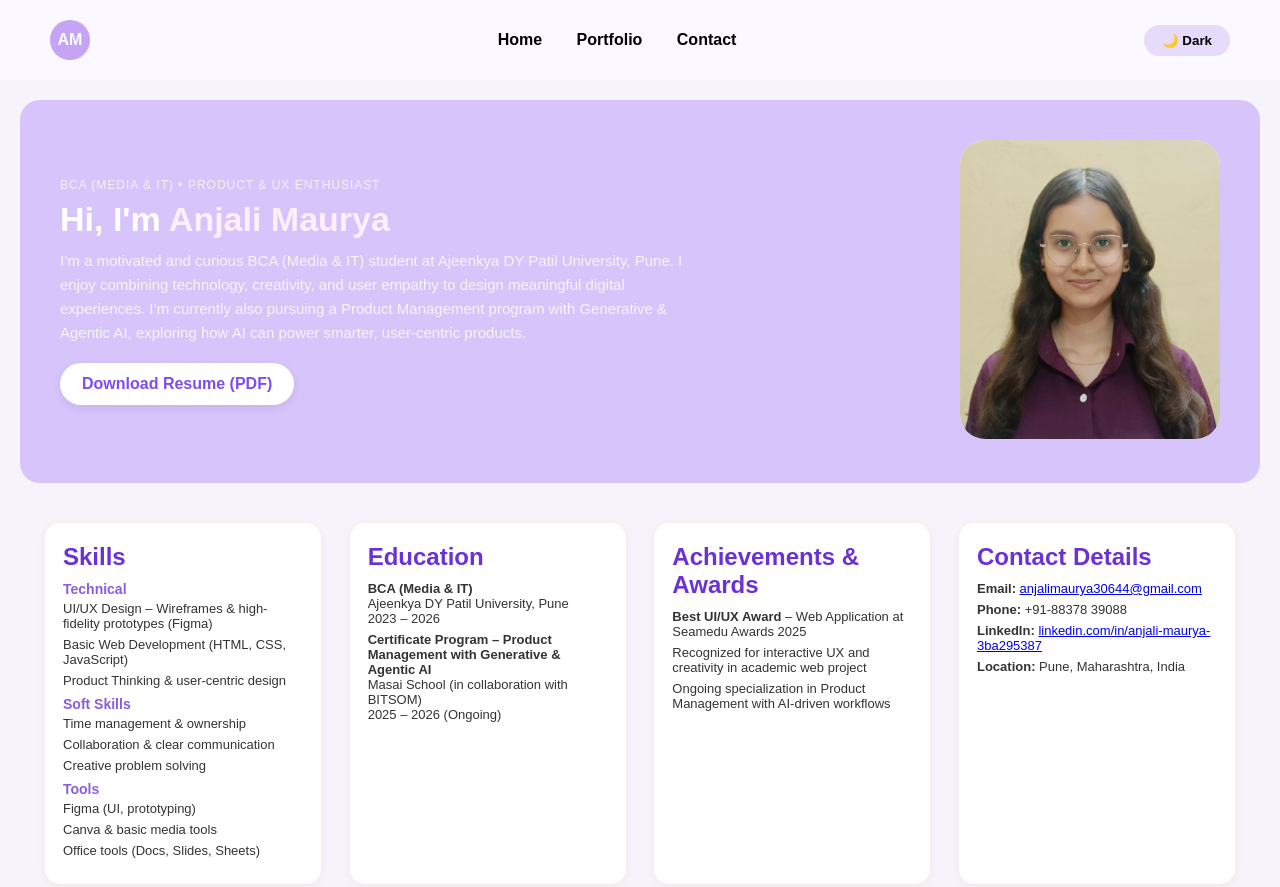
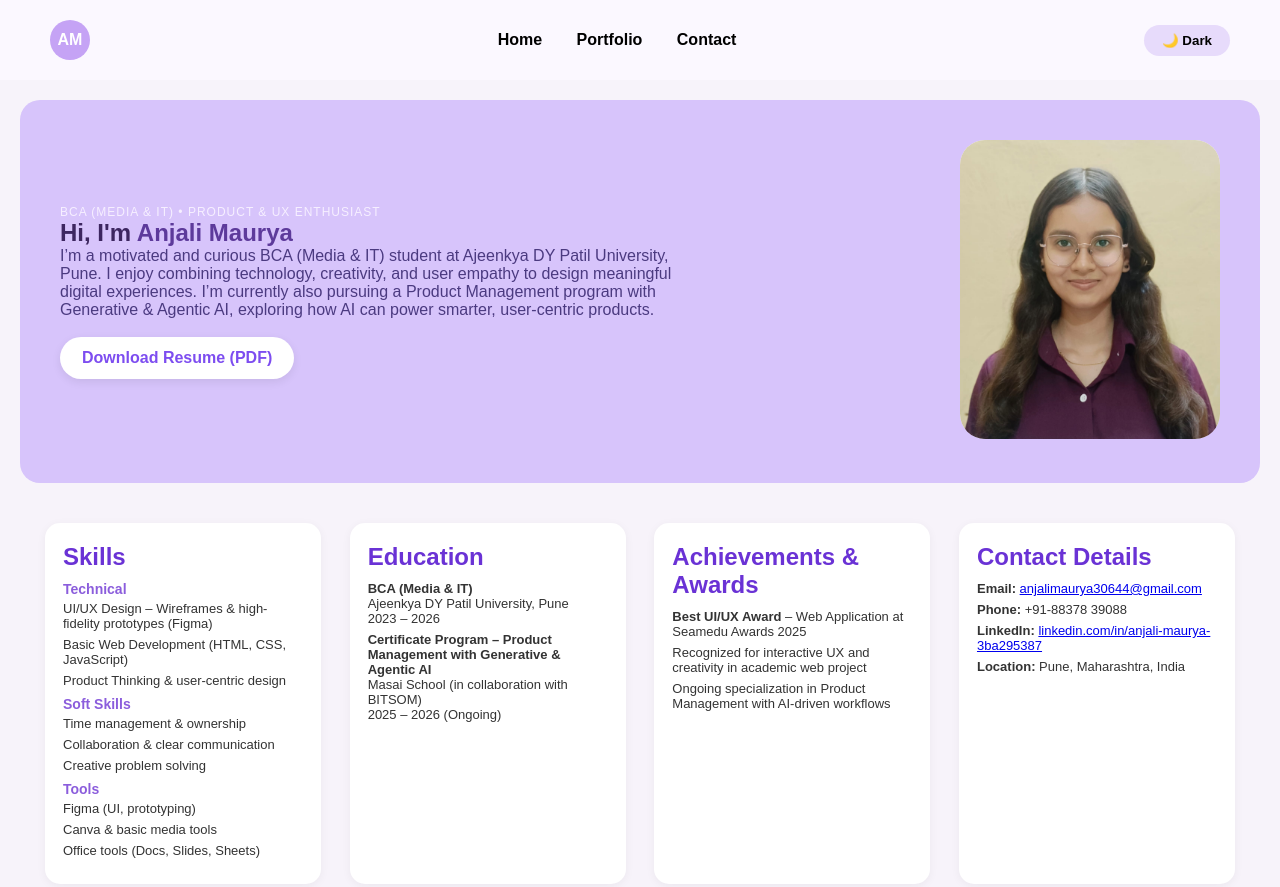
Before and after one commit to AnjaliMaurya30/portfolio, a plain HTML site: page index.html in a window 1280 px wide. Shown: the top 887 px of the page. Drawn offline with Linux system fonts and the light colour scheme.

Commit message:
Update style.css

```diff
--- a/style.css
+++ b/style.css
@@ -109,22 +109,16 @@ nav a:hover {
 }
 
 .hero-text h1 {
-    font-size: 34px;
-    font-weight: 700;
-    color: white;
-    margin: 8px 0 10px;
+    color: #3d2660; /* darker heading */
 }
 
 .hero-text h1 span {
-    color: #ffeefc;
+    color: #5d3a9b; /* stronger highlight */
 }
 
 .hero-text .bio {
-    font-size: 15px;
-    color: #f5f5f5;
-    line-height: 1.6;
+    color: #4b3a80; /* readable paragraph color */
 }
-
 .resume-btn {
     display: inline-block;
     margin-top: 18px;
```
